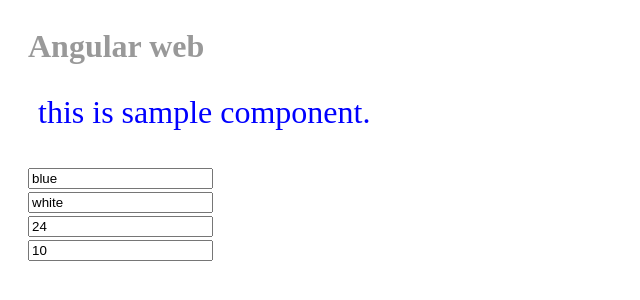
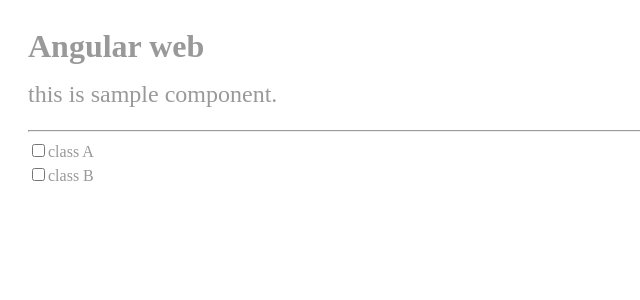
Before and after one commit to miku3920/web_learning, an Angular app: page / in a window 1280 px wide. Shown: the top 300 px of the page, without its empty margins (0-640 px from the left). Built offline with nearby package versions, Linux system fonts and the light colour scheme.

Commit message:
6-23 setClass

```diff
--- a/src/app/app.component.html
+++ b/src/app/app.component.html
@@ -1,10 +1,11 @@
 <h1>Angular web</h1>
-<p [ngStyle]="setStyle()">{{message}}</p>
-<input type="text" [(ngModel)]="model.color">
-<br>
-<input type="text" [(ngModel)]="model.background">
-<br>
-<input type="text" [(ngModel)]="model.fontSize">
-<br>
-<input type="text" [(ngModel)]="model.padding">
-<br>
+<p [ngClass]="setClass()">{{message}}</p>
+<hr>
+<div>
+	<input type="checkbox" id="ck1" [(ngModel)]="model.classA">
+	<label for="ck1">class A</label>
+</div>
+<div>
+	<input type="checkbox" id="ck2" [(ngModel)]="model.classB">
+	<label for="ck2">class B</label>
+</div>
--- a/src/app/app.component.ts
+++ b/src/app/app.component.ts
@@ -1,7 +1,7 @@
 import { Component } from '@angular/core'
 import { MyFormModel } from './myformmodel'
 
-type style = { color: string, background: string, fontSize: string, padding: string }
+type myclass = { classA: boolean, classB: boolean }
 
 @Component({
 	selector: 'app-form',
@@ -10,14 +10,12 @@
 export class AppComponent {
 	message = 'this is sample component.'
 
-	model = new MyFormModel('blue', 'white', 24, 10)
+	model = new MyFormModel(false, false)
 
-	setStyle(): style {
+	setClass(): myclass {
 		return {
-			color: this.model.color,
-			background: this.model.background,
-			fontSize: `${this.model.fontSize}pt`,
-			padding: `${this.model.padding}px`,
+			classA: this.model.classA,
+			classB: this.model.classB,
 		}
 	}
 }
--- a/src/app/myformmodel.ts
+++ b/src/app/myformmodel.ts
@@ -1,8 +1,6 @@
 export class MyFormModel {
 	constructor(
-		public color: string,
-		public background: string,
-		public fontSize: number,
-		public padding: number,
+		public classA: boolean,
+		public classB: boolean,
 	) { }
 }
--- a/src/styles.css
+++ b/src/styles.css
@@ -4,11 +4,17 @@
 	padding: 5px 20px;
 	line-height: 150%;
 }
-
 h1 {
 	font-size: 24pt;
 }
-
 p {
 	font-size: 18pt;
 }
+.classA {
+	color: yellow;
+	background: #993;
+}
+.classB{
+	font-size: 24pt;
+	padding: 20pt;
+}
```
Also changed, not shown: .eslintrc.js.
